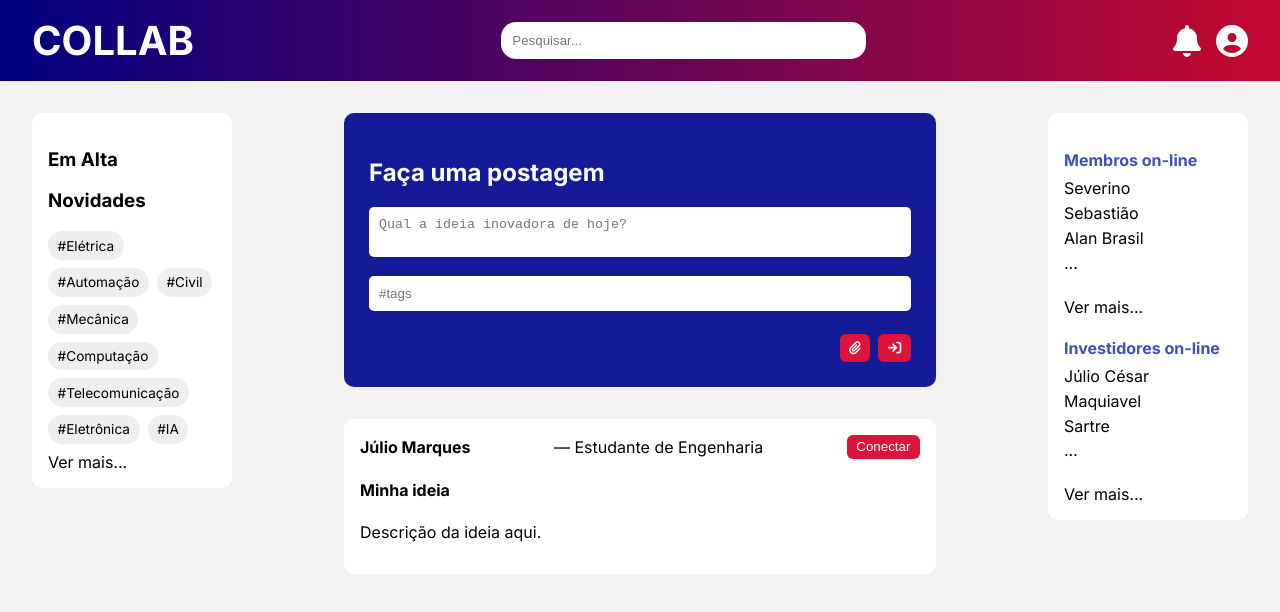
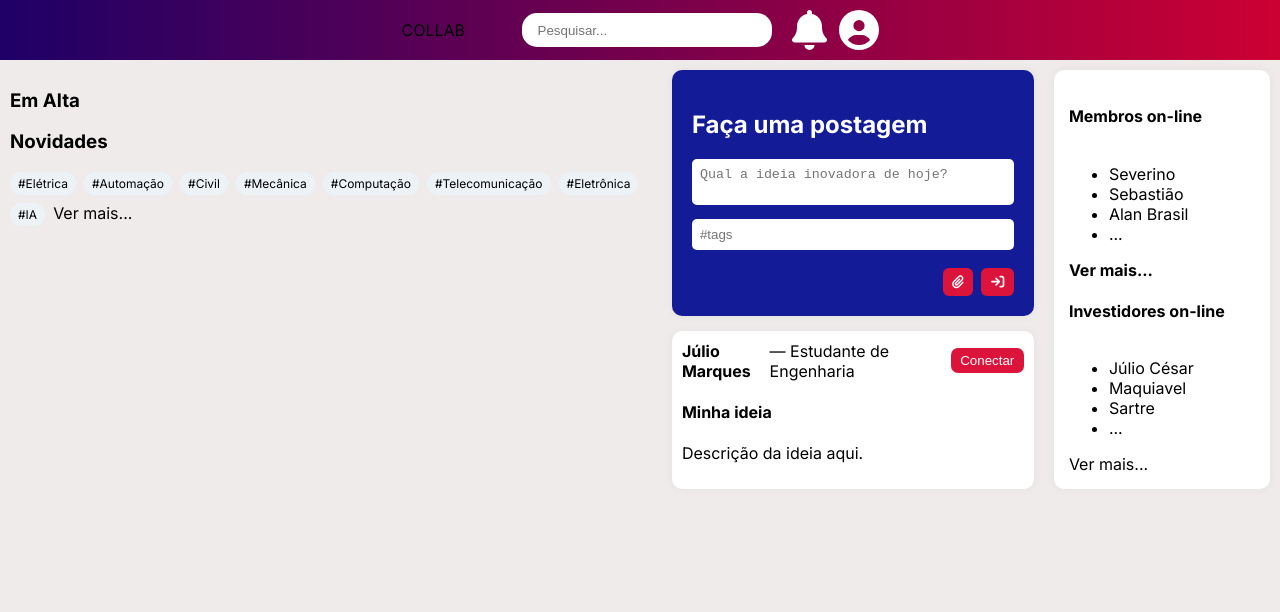
Before and after one commit to viniciuspsimoes/Projeto-Collab, a React (Vite) app in the folder frontend/forum/: page / in a window 1280 px wide. Shown: the top 612 px of the page. Built offline with nearby package versions, Linux system fonts and the light colour scheme.

Commit message:
Update index.css
Adições necessárias ao CSS para que as novas linhas de código funcionem.

```diff
--- a/frontend/forum/src/index.css
+++ b/frontend/forum/src/index.css
@@ -6,7 +6,7 @@
 body {
   margin: 0;
   font-family: 'Inter', sans-serif;
-  background-color: #f2f2f2;
+  background-color: #f0ebeb;
 }
 
 /* --- Padronizações --- */
@@ -22,35 +22,37 @@ a:visited {
 /* --- Header --- */
 .header {
   display: flex;
+  flex-wrap: wrap;
   align-items: center;
-  justify-content: space-between;
-  padding: 1rem 2rem;
-  background: linear-gradient(to right, navy, rgb(197, 9, 47));
-  color: white;
+  justify-content: center;
+  width: 100vw;
+  z-index: 105;
+  padding: 10px 15px;
+  background: linear-gradient(to right, #1e0066, #cc0033);
 }
 
 .logo {
-  font-size: 2.5rem;
-  font-weight: bold;
-  text-decoration: none;
+  width: 120px;
+  height: auto;
 }
 
 .search {
-  width: 30%;
-  padding: 0.7rem;
+  width: 20%;
+  padding: 0.6rem 1rem;
   border-radius: 15px;
   border: none;
 }
 
 .icons {
-  font-size: 2rem;
+  font-size: 2.5rem;
   display: flex;
-  align-items: center;
-  gap: 15px;
+  margin-left: 20px;
+  gap: 12px;
+  color: white
 }
 
 
-/* --- Layout Principal --- */
+/* --- Main Layout --- */
 .app {
   display: flex;
   flex-direction: column;
@@ -58,104 +60,34 @@ a:visited {
 
 .main-layout {
   display: flex;
-  padding: 2rem;
-  gap: 7rem;
+  justify-content: center;
+  align-items: flex-start;
+  gap: 20px;
+  padding: 10px;
 }
 
 .content {
-  flex: 1;
+  min-height: 100vh;
+  align-items: flex-start;
+  justify-content: center;
+  gap: 1rem;
 }
 
-.post {
-  flex: 1;
-}
-
-/* --- Sidebar Esquerda --- */
-.sidebar-left {
-  background: white;
-  padding: 1rem;
-  border-radius: 10px;
-  height: fit-content;
-  width: 200px;
-}
-
-.tags {
-  margin-top: 1rem;
-  display: flex;
-  flex-wrap: wrap;
-  gap: 0.5rem;
-}
-
-.tags:hover {
-  text-decoration: underline;
-}
-
-.tag {
-  background-color: #eee;
-  padding: 0.4rem 0.6rem;
-  border-radius: 20px;
-  font-size: 0.85rem;
-}
-
-.trending-button:hover {
-  text-decoration: underline;
-}
-
-.new-button:hover {
-  text-decoration: underline;
-}
-
-/* --- Sidebar Direita --- */
-.sidebar-right {
-  background: white;
-  padding: 1rem;
-  border-radius: 10px;
-  height: fit-content;
-  width: 200px;
-}
-
-.online {
-  margin-bottom: 1.5rem;
-}
-
-.online h4 {
-  color: #3f51b5;
-  margin-bottom: 0.5rem;
-}
-
-.online ul {
-  list-style: none;
-  padding: 0;
-  margin: 0;
-}
-
-.online li {
-  margin-bottom: 0.3rem;
-}
-
-.more-investors:hover {
-  text-decoration: underline;
-}
-
-.more-members:hover {
-  text-decoration: underline;
-}
-
-/* --- Criador de Post --- */
 .post-creator {
   background: rgb(19, 28, 150);
-  padding: 25px;
+  padding: 20px;
   border-radius: 10px;
+  box-shadow: 0 0 10px rgba(0,0,0,0.05);
   color: white;
-  margin-bottom: 2rem;
+  margin-bottom: 15px;
 
 }
 
 .post-creator textarea,
 .post-creator input {
  width: 100%;
-  padding: 10px;
-  margin-bottom: 15px;
+  padding: 8px;
+  margin-bottom: 10px;
   border: none;
   border-radius: 5px;
   resize: none;
@@ -177,19 +109,88 @@ a:visited {
   cursor: pointer;
 }
 
-/* --- Postagens --- */
 .post {
-  background: white;
-  padding: 1rem;
+ background: rgb(255, 255, 255);
+  box-shadow: 0 0 10px rgba(0,0,0,0.05);
   border-radius: 10px;
-  margin-bottom: 1rem;
+  margin-bottom: 10px;
+  padding: 10px;
+}
+
+.post-status {
+  background: rgb(24, 201, 8);
+  border: none;
+  color: white;
+  padding: 0.3rem 0.6rem;
+  font-size: 14px;
+  border-radius: 12px;
+  margin-left: 15px;
+}
+
+.post-interactions {
+  display: flex;
+  justify-content: space-between;
+  padding: 10px;
+  font-size: 20px;
+  transition: background-color 0.5s;
+}
+
+.like:hover {
+  color: rgb(165, 0, 0);
+}
+.comment:hover {
+  color: rgb(19, 28, 150);
+}
+.colab:hover {
+  color: rgb(165, 0, 0);
+}
+.bookmark:hover {
+  color: rgb(19, 28, 150);
+}
+
+.post-tags {
+  display: flex;
+  flex-wrap: wrap;
+  gap: 0.5rem;
+}
+
+.ptag {
+  background-color: #edf2f7;
+  padding: 4px 8px;
+  border-radius: 12px;
+  font-size: 0.75rem;
+  transition: background-color 0.3s;
+}
+
+.ptag:hover {
+    background: linear-gradient(to top, rgb(187, 101, 101), rgb(136, 136, 211));
+    color: white;
+    cursor: pointer;
 }
 
 .user-info {
   display: flex;
-  justify-content: space-between;
   align-items: center;
-  margin-bottom: 0.5rem;
+}
+
+.user-icon {
+  font-size: 30px;
+  cursor: pointer;
+  margin-right: 5px;
+}
+
+.user-description {
+  justify-content: left;
+}
+
+.user-role {
+  font-size: 14px;
+  color: #555;
+}
+
+.username:hover {
+  color: rgb(19, 28, 150);
+  cursor: pointer;
 }
 
 .connect {
@@ -197,8 +198,181 @@ a:visited {
   border: none;
   color: white;
   padding: 0.3rem 0.6rem;
+  border-radius: 7px;
+  cursor: pointer;
+  transition: background-color 0.3s;
+  margin-left: 15px;
+}
+
+.connect:hover {
+  background: rgb(15, 15, 160);
+}
+
+/* --- Sidebar Esquerda --- */
+.left-cards {
+  display: flex;
+  flex-direction: column;
+  gap: 10px;
+}
+
+.sidebar-left-preview {
+  background-color: #fff;
+  padding: 0.5rem;
+  border-radius: 10px;
+  width: 250px;
+  box-shadow: 0 0 10px rgba(0,0,0,0.05);
+  display: flex;
+  flex-direction: column;
+  gap: 20px;
+}
+
+.profile-preview {
+  position: relative;
+  background-color: white;
+  border-radius: 10px;
+  overflow: visible;
+  box-shadow: 0 0 10px rgba(0,0,0,0.05);
+}
+
+.banner {
+  height: 80px;
+  background-color: rgb(165, 0, 0);
+  background-size: cover;
+  background-position: center;
+  border-radius: 10px 10px 0px 0px;
+}
+
+.profile-picture {
+  width: 50px;
+  height: auto;
+  border-radius: 50%;
+  object-fit: cover;
+  border: 3px solid white;
+  position: absolute;
+  top: -50px;
+  background-color: white;
+}
+
+.role, .location, .institution {
+  font-size: 0.85rem;
+  color: #555;
+  margin: 2px 0;
+}
+
+.mini-icons {
+  font-size: 14px;
+  margin-right: 3px;
+}
+
+.tools-card {
+  background-color: #fff;
+  padding: 0.5rem;
+  border-radius: 10px;
+  width: 250px;
+  box-shadow: 0 0 10px rgba(0,0,0,0.05);
+  display: flex;
+  flex-direction: column;
+  gap: 20px;
+
+}
+
+.nav-buttons {
+  display: flex;
+  flex-direction: column;
+  gap: 0.5rem;
+  width: 100%;
+  height: auto;
+}
+
+.nav-item {
+  background-color: #f3f4f6;
+  padding: 0.5rem;
   border-radius: 6px;
+  text-decoration: none;
+  color: #111;
+  font-weight: 900;
+  transition: background-color 0.3s;
+}
+
+.item-icons {
+  margin-right: 3px;
+}
+
+.nav-item:hover {
+  background-color: rgb(23, 39, 190);
+  color: white;
+}
+
+.tags {
+  display: flex;
+  flex-wrap: wrap;
+  gap: 0.5rem;
+}
+
+.tools-card h3{
+  margin-bottom: 0;
+  margin-right: 5px;
+}
+
+.tag {
+  background-color: #edf2f7;
+  padding: 4px 8px;
+  border-radius: 12px;
+  font-size: 0.75rem;
+}
+
+.tag:hover {
+  background: linear-gradient(to top, rgb(187, 101, 101), rgb(136, 136, 211));
+  color: white;
   cursor: pointer;
+}
+
+/* --- Sidebar Direita --- */
+.sidebar-right {
+  background: white;
+  box-shadow: 0 0 10px rgba(0,0,0,0.05);
+  padding: 15px;
+  border-radius: 10px;
+  height: auto;
+  width: 250px;
+}
+
+.online {
+  display: flex;
+  flex-direction: column;
+  flex-grow: 1;
+}
+
+.online h3 {
+  color: #1d0892;
+  margin-bottom: 10px;
+}
+
+.names {
+  display: flex;
+  flex-wrap: wrap;
+  gap: 8px;
+  margin-bottom: 14px;
+}
+
+.name-items:hover {
+  color: #1d0892;
+  cursor: pointer;
+  text-decoration: underline;
+}
+
+.on-indicator {
+  font-size: 12px;
+  margin-right: 3px;
+}
+
+.more-members {
+  font-weight: bold;
+}
+
+.more-members:hover {
+  text-decoration: underline;
+  color: #1e0066;
 }
 
 /*-- Notifications --*/
```
